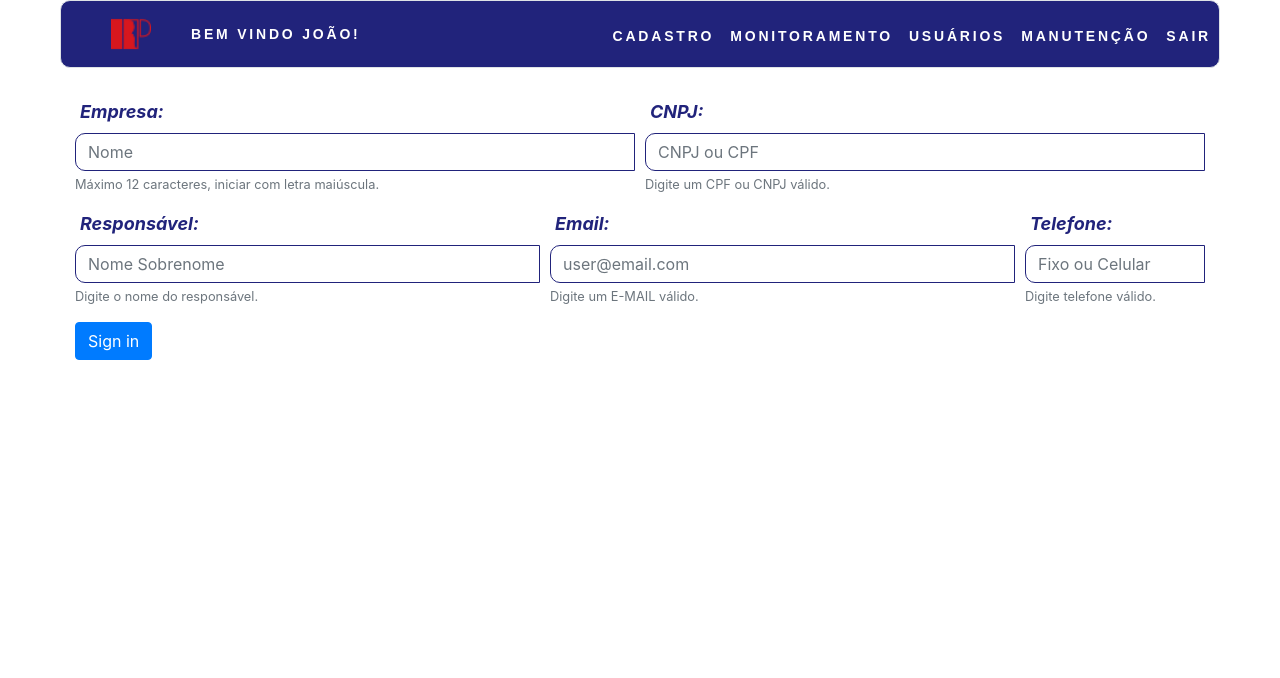
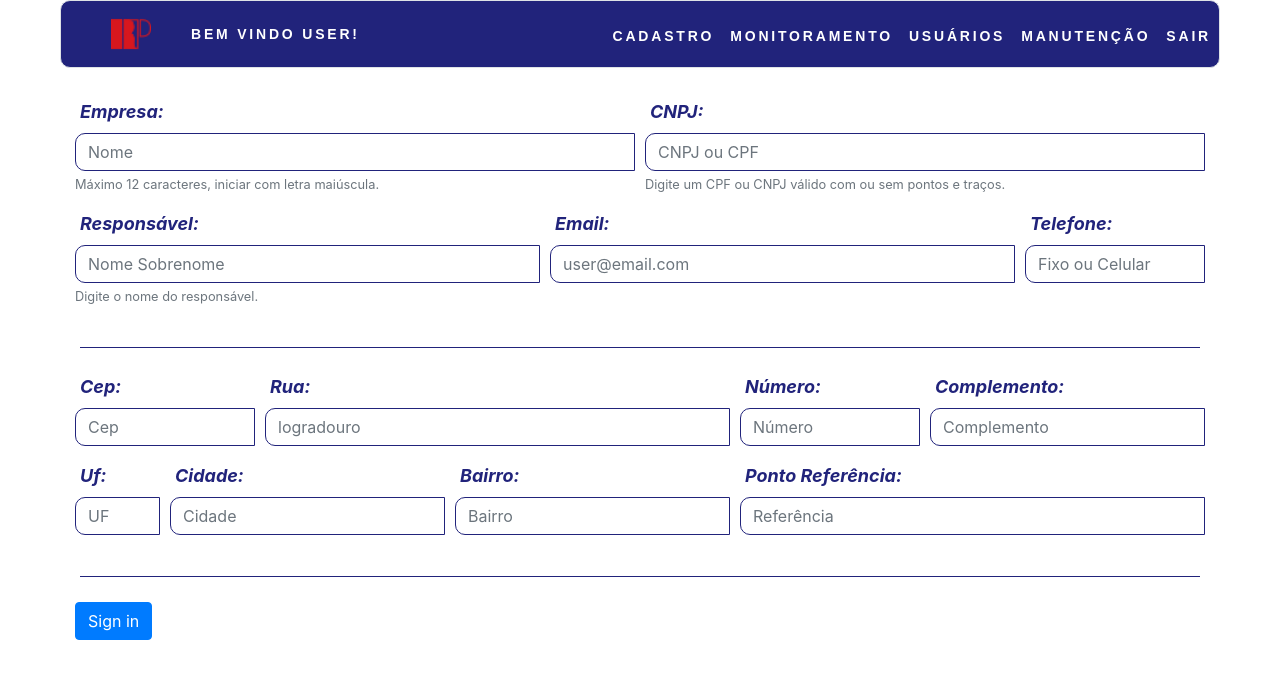
Before and after one commit to joannisbs/Ang-Rp-Ping, an Angular app: page / in a window 1280 px wide. Shown: the top 678 px of the page. Built offline with nearby package versions, Linux system fonts and the light colour scheme.

Commit message:
Adcionado form endereço

```diff
--- a/src/app/generic/navbar/navbar.component.ts
+++ b/src/app/generic/navbar/navbar.component.ts
@@ -7,7 +7,7 @@ import { Component, OnInit } from '@angular/core';
 })
 export class NavbarComponent implements OnInit {
   public idNav = null;
-  public user_name = 'João';
+  public user_name = 'User';
   public url_icon = '/assets/icons/menuwhite.png';
   url_icon2 = '/assets/icons/xwhite.png';
 
--- a/src/app/pages/registrers/editcompany/editcompany.component.css
+++ b/src/app/pages/registrers/editcompany/editcompany.component.css
@@ -37,3 +37,10 @@
     /* text-shadow: 1px 1px #6b86ff; */
 
 }
+.separador{
+    margin: 5px;
+    margin-top: 25px;
+    margin-bottom: 25px;
+    border-top: 1px solid #21237b;
+
+}
--- a/src/app/pages/registrers/editcompany/editcompany.component.html
+++ b/src/app/pages/registrers/editcompany/editcompany.component.html
@@ -34,7 +34,7 @@
         <small id="nameHelpBlock" class="form-text"
         [class.texterror]="!formulario.controls['inputCNPJ'].valid && formulario.controls['inputCNPJ'].touched"
         [class.text-muted]="formulario.controls['inputCNPJ'].valid || !formulario.controls['inputCNPJ'].touched" >
-          Digite um CPF ou CNPJ válido.
+          Digite um CPF ou CNPJ válido com ou sem pontos e traços.
         </small>
         <small id="nameHelpBlock" class="form-text texterror" [class.d-none]="formulario.controls['inputCNPJ'].valid || !formulario.controls['inputCNPJ'].touched ">
           Campo obrigatório.
@@ -72,11 +72,6 @@
             <img src='/assets/icons/xred.png' alt='ERRO' class='erroicon'>
           </span>
         </div>
-        <small id="nameHelpBlock" class="form-text"
-        [class.texterror]="!formulario.controls['inputEMAIL'].valid && formulario.controls['inputEMAIL'].touched"
-        [class.text-muted]="formulario.controls['inputEMAIL'].valid || !formulario.controls['inputEMAIL'].touched" >
-        Digite um E-MAIL válido.
-      </small>
       <small id="nameHelpBlock" class="form-text texterror" [class.d-none]="formulario.controls['inputEMAIL'].valid || !formulario.controls['inputEMAIL'].touched ">
         Campo Obrigatório.
       </small>
@@ -90,17 +85,128 @@
           <img src='/assets/icons/xred.png' alt='ERRO' class='erroicon'>
         </span>
       </div>
-      <small id="nameHelpBlock" class="form-text"
-        [class.texterror]="!formulario.controls['inputTel'].valid && formulario.controls['inputTel'].touched"
-        [class.text-muted]="formulario.controls['inputTel'].valid || !formulario.controls['inputTel'].touched" >
-          Digite telefone válido.
-      </small>
       <small id="nameHelpBlock" class="form-text texterror" [class.d-none]="formulario.controls['inputTel'].valid || !formulario.controls['inputTel'].touched ">
         Campo obrigatório.
       </small>
     </div>
+  </div>
 
-  </div>
+
+  <div class="form-row separador"></div>
+
+
+  <div class="form-row">
+
+      <div class="form-group col-md-2">
+        <label class="LabelForm" for="inputCep">Cep:</label>
+        <div class="input-group">
+          <input type="text" class="form-control formm" id="inputCep" placeholder="Cep" formControlName="inputCep"  maxlength="9">
+          <span class='input-group-addon' [class.d-none]="formulario.controls['inputCep'].valid || !formulario.controls['inputCep'].touched ">
+            <img src='/assets/icons/xred.png' alt='ERRO' class='erroicon'>
+          </span>
+        </div>
+        <small id="nameHelpBlock" class="form-text texterror" [class.d-none]="formulario.controls['inputCep'].valid || !formulario.controls['inputCep'].touched ">
+          Campo obrigatório.
+        </small>
+      </div>
+
+
+      <div class="form-group col-md-5">
+        <label class="LabelForm" for="inputRua">Rua:</label>
+        <div class="input-group">
+          <input type="text" class="form-control formm" id="inputRua" placeholder="logradouro" formControlName="inputRua"maxlength="60">
+          <span class='input-group-addon' [class.d-none]="formulario.controls['inputRua'].valid || !formulario.controls['inputRua'].touched">
+            <img src='/assets/icons/xred.png' alt='ERRO' class='erroicon'>
+          </span>
+        </div>
+        <small id="nameHelpBlock" class="form-text texterror" [class.d-none]="formulario.controls['inputRua'].valid || !formulario.controls['inputRua'].touched ">
+          Campo obrigatório.
+        </small>
+      </div>
+
+      <div class="form-group col-md-2">
+          <label class="LabelForm" for="inputNum">Número:</label>
+          <div class="input-group">
+            <input type="text" class="form-control formm" id="inputNum" placeholder="Número" formControlName="inputNum"maxlength="18">
+            <span class='input-group-addon' [class.d-none]="formulario.controls['inputNum'].valid || !formulario.controls['inputNum'].touched">
+              <img src='/assets/icons/xred.png' alt='ERRO' class='erroicon'>
+            </span>
+          </div>
+          <small id="nameHelpBlock" class="form-text texterror" [class.d-none]="formulario.controls['inputNum'].valid || !formulario.controls['inputNum'].touched ">
+            Campo obrigatório.
+          </small>
+        </div>
+
+        <div class="form-group col-md-3">
+            <label class="LabelForm" for="inputComp">Complemento:</label>
+            <div class="input-group">
+              <input type="text" class="form-control formm" id="inputComp" placeholder="Complemento" formControlName="inputComp"maxlength="18">
+              <span class='input-group-addon' [class.d-none]="formulario.controls['inputComp'].valid || !formulario.controls['inputComp'].touched">
+                <img src='/assets/icons/xred.png' alt='ERRO' class='erroicon'>
+              </span>
+            </div>
+            <small id="nameHelpBlock" class="form-text texterror" [class.d-none]="formulario.controls['inputComp'].valid || !formulario.controls['inputComp'].touched ">
+              Campo obrigatório.
+            </small>
+          </div>
+    </div>
+
+
+    <div class="form-row">
+
+        <div class="form-group col-md-1">
+          <label class="LabelForm" for="inputUF">Uf:</label>
+          <div class="input-group">
+            <input type="text" class="form-control formm" id="inputUF" placeholder="UF" formControlName="inputUF"  maxlength="2">
+            <span class='input-group-addon' [class.d-none]="formulario.controls['inputUF'].valid || !formulario.controls['inputUF'].touched ">
+              <img src='/assets/icons/xred.png' alt='ERRO' class='erroicon'>
+            </span>
+          </div>
+          <small id="nameHelpBlock" class="form-text texterror" [class.d-none]="formulario.controls['inputUF'].valid || !formulario.controls['inputUF'].touched ">
+            Campo obrigatório, somente sigla.
+          </small>
+        </div>
+
+
+        <div class="form-group col-md-3">
+          <label class="LabelForm" for="inputCity">Cidade:</label>
+          <div class="input-group">
+            <input type="text" class="form-control formm" id="inputCity" placeholder="Cidade" formControlName="inputCity"maxlength="45">
+            <span class='input-group-addon' [class.d-none]="formulario.controls['inputCity'].valid || !formulario.controls['inputCity'].touched">
+              <img src='/assets/icons/xred.png' alt='ERRO' class='erroicon'>
+            </span>
+          </div>
+          <small id="nameHelpBlock" class="form-text texterror" [class.d-none]="formulario.controls['inputCity'].valid || !formulario.controls['inputCity'].touched ">
+            Campo obrigatório, somente letras.
+          </small>
+        </div>
+
+        <div class="form-group col-md-3">
+            <label class="LabelForm" for="inputBairro">Bairro:</label>
+            <div class="input-group">
+              <input type="text" class="form-control formm" id="inputBairro" placeholder="Bairro" formControlName="inputBairro"maxlength="45">
+              <span class='input-group-addon' [class.d-none]="formulario.controls['inputBairro'].valid || !formulario.controls['inputBairro'].touched">
+                <img src='/assets/icons/xred.png' alt='ERRO' class='erroicon'>
+              </span>
+            </div>
+            <small id="nameHelpBlock" class="form-text texterror" [class.d-none]="formulario.controls['inputBairro'].valid || !formulario.controls['inputBairro'].touched ">
+              Campo obrigatório, somente letras.
+            </small>
+          </div>
+
+          <div class="form-group col-md-5">
+              <label class="LabelForm" for="inputRef">Ponto Referência:</label>
+              <div class="input-group">
+                <input type="text" class="form-control formm" id="inputRef" placeholder="Referência" formControlName="inputRef"maxlength="45">
+                <span class='input-group-addon' [class.d-none]="formulario.controls['inputRef'].valid || !formulario.controls['inputRef'].touched">
+                  <img src='/assets/icons/xred.png' alt='ERRO' class='erroicon'>
+                </span>
+              </div>
+            </div>
+      </div>
+
+      <div class="form-row separador"></div>
+
   <button type="submit" class="btn btn-primary">Sign in</button>
 </form>
 </div>
--- a/src/app/pages/registrers/editcompany/editcompany.component.ts
+++ b/src/app/pages/registrers/editcompany/editcompany.component.ts
@@ -42,6 +42,48 @@ export class EditcompanyComponent implements OnInit {
         [Validators.required,
         Validators.maxLength(14),
         Validators.pattern('[\(]?[0-9]{2}(( )|([\)])|()|(-))(([0-9]{4})|([0-9]{5}))(( )|(-)|)([0-9]{4})')]],
+
+
+      inputCep: [null,
+        [Validators.required,
+        Validators.maxLength(45),
+        Validators.pattern('[0-9]{5}[-][0-9]{3}')]],
+
+      inputRua: [null,
+        [Validators.required,
+        Validators.maxLength(60),
+        Validators.pattern('[A-Za-z]{3,}')]],
+
+      inputNum: [null,
+        [Validators.required,
+        Validators.maxLength(6),
+        Validators.pattern('[0-9]+')]],
+
+      inputComp: [null,
+        [Validators.maxLength(45)]],
+
+      inputUF: [null,
+        [Validators.required,
+        Validators.maxLength(2),
+        Validators.pattern('[A-Z]+')]],
+
+      inputCity: [null,
+        [Validators.required,
+        Validators.maxLength(45),
+        Validators.pattern('[A-Za-z]+')]],
+
+      inputBairro: [null,
+        [Validators.required,
+        Validators.maxLength(45),
+        Validators.pattern('[A-Za-z]+')]],
+
+      inputRef: [null,
+        [Validators.required,
+        Validators.maxLength(45)]],
+
+
+
+
     });
   }
   onSubmit() {
```
